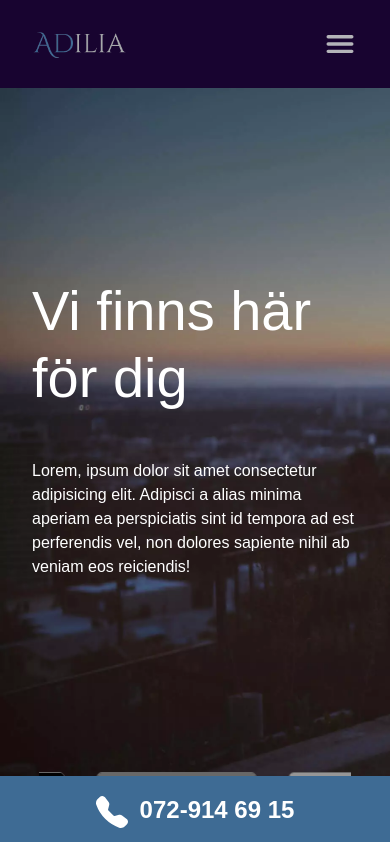
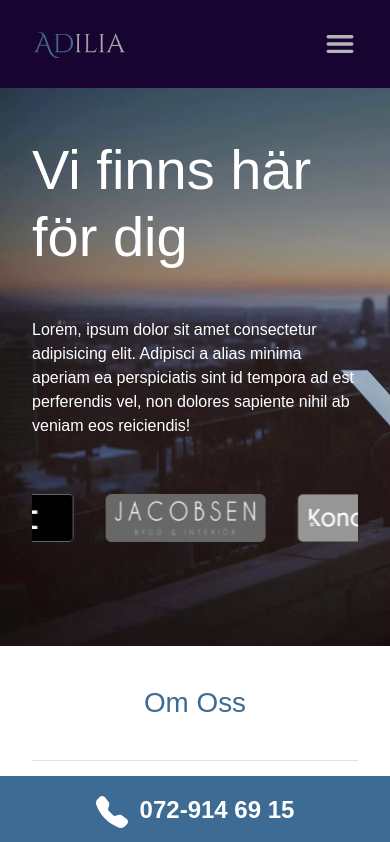
Before and after one commit to bobbybish81/adilia.se, a React (Create React App) app: page / in a window 390 px wide. Shown: the top 842 px of the page. Built offline with nearby package versions, Linux system fonts and the light colour scheme; a web font is replaced by a local one.

Commit message:
auto slider position adjusted for mobile

```diff
--- a/src/styles/Header.css
+++ b/src/styles/Header.css
@@ -59,6 +59,7 @@
   top: 0;
   transition: 0.5s;
   display: flex;
+  z-index: 99;
 }
 
 .mobile-nav {
@@ -98,7 +99,6 @@
   justify-content: center;
   align-items: flex-start;
   transition: all 0.5s;
-  z-index: 99;
 }
 
 ul {
--- a/src/styles/Intro.css
+++ b/src/styles/Intro.css
@@ -5,9 +5,8 @@
 }
 
 .intro-article {
-  padding: 2rem 2rem 6rem;
+  padding: 3rem 2rem 2rem;
   margin: 0 auto;
-  height: 90vh;
   display: flex;
   flex-direction: column;
   justify-content: center;
@@ -20,17 +19,14 @@
 }
 
 .slider-container {
-  height: 6rem;
   width: 100%;
-  position: absolute;
-  bottom: 0;
-  left: 0;
+  margin: 1rem 0 3rem;
   display: flex;
   align-items: center;
 }
 
 .slider {
-  width: 80%;
+  width: 100%;
   margin: 0 auto;
   position: relative;
   overflow: hidden;
@@ -61,6 +57,7 @@
   width: 12rem;
   display: flex;
   align-items: center;
+  justify-content: center;
 }
 
 .slide-img {
@@ -85,7 +82,7 @@
 
   .intro-article {
     height: 100%;
-    justify-content:flex-start;
+    justify-content: flex-start;
     max-width: 1400px;
     padding: 12rem 5rem 0;
   }
@@ -100,11 +97,11 @@
   }
 
   .slider-container {
-    bottom: 6rem;
+    margin: 3rem 0;
   }
 
   .slider {
-    width: 50%;
+    width: 60%;
   }
 
 }
```
